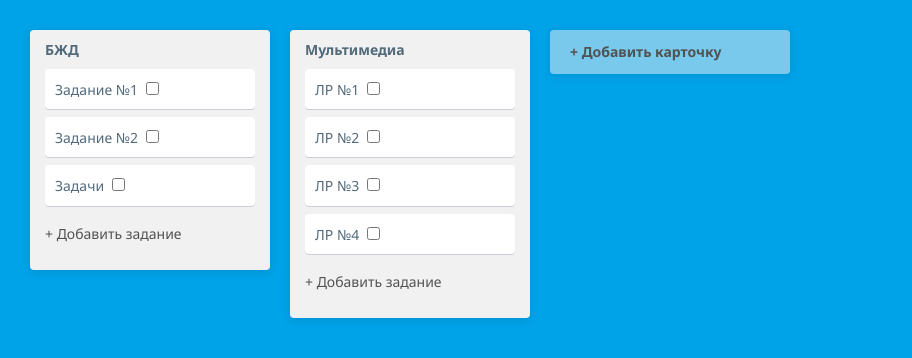
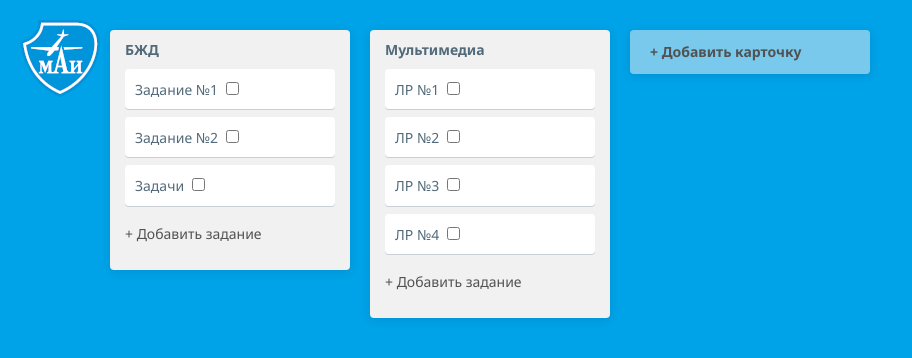
Before and after one commit to smaliav/task-tracker-demo, a plain HTML site: page index.html in a window 1280 px wide. Shown: the whole page, without its empty margins (0-912 px from the left). Drawn offline with Linux system fonts and the light colour scheme.

Commit message:
Added mai logo

```diff
--- a/index.html
+++ b/index.html
@@ -14,6 +14,7 @@
     <div class="container">
         <div class="row">
 			<div class="columns">
+				<img src='images/mai-logo.png'>
 				<div class="column" draggable="true" data-column-id="1">
 					<p class="column-header">БЖД</p>
 					<div data-notes>
```
Also changed, not shown: images/mai-logo.png (added).
